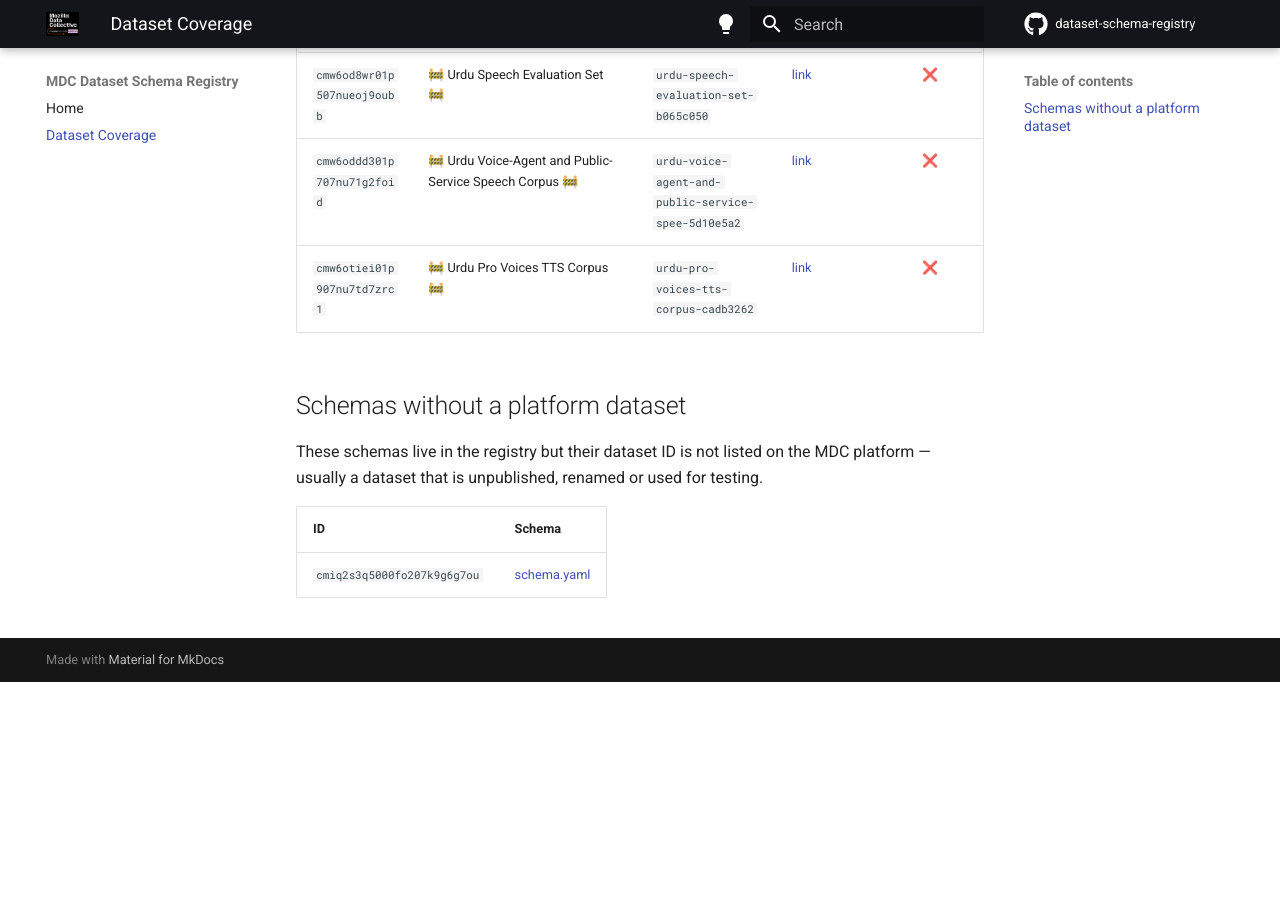
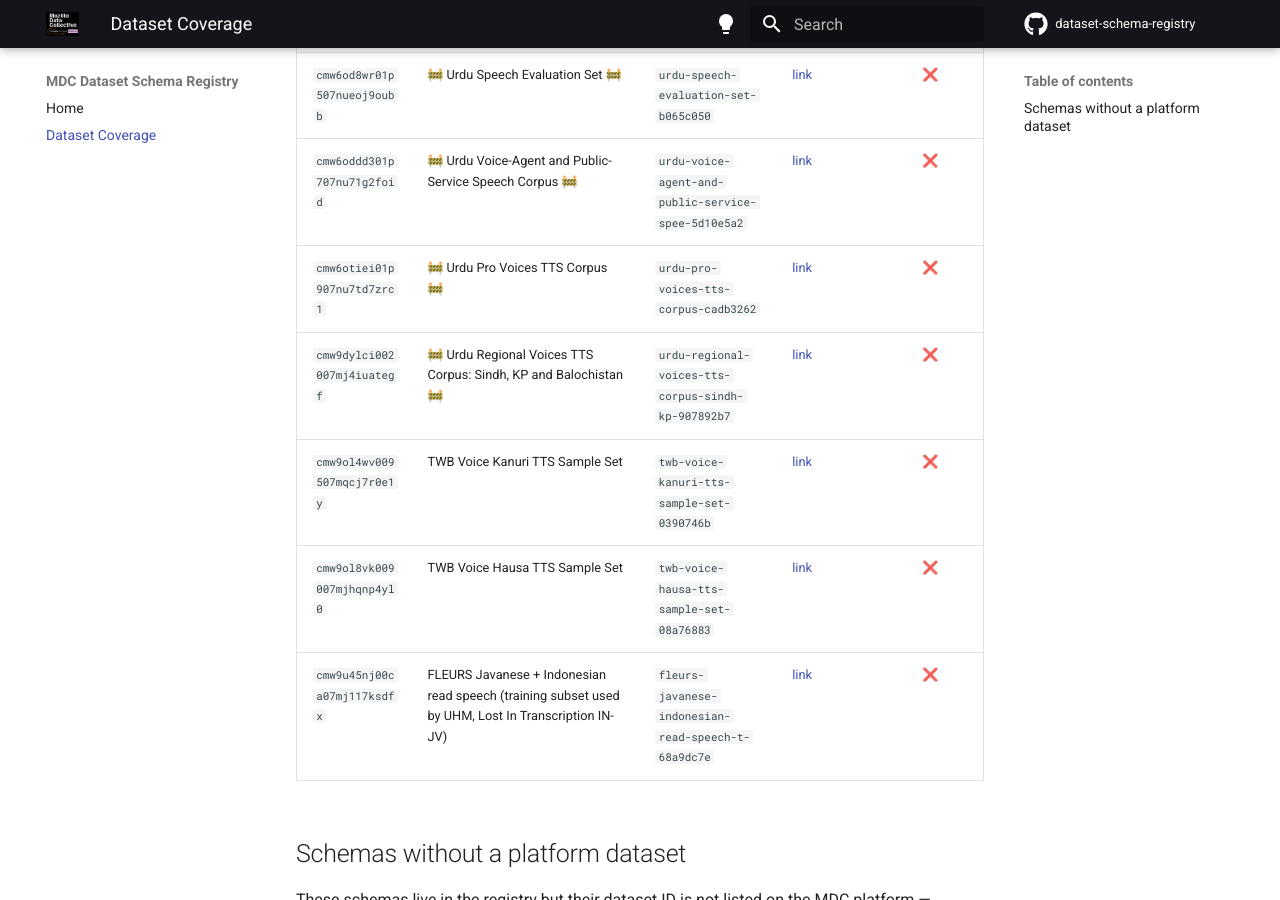
Before and after one commit to Mozilla-Data-Collective/dataset-schema-registry, an MkDocs documentation site: the page built from docs/dataset-coverage.md, in a window 1280 px wide and 900 px high, scrolled down 128899 px. Built offline with MkDocs 1.6.1 and Material for MkDocs 9.7.7, drawn with Linux system fonts in a browser that asks for light colours; comment, search, counter and statistics services are not loaded; before the commit the page ends 129581 px from its top, so only the background shows below that; part of the change alters nothing that is shown; some of the changed text lies outside the part shown.

Commit message:
chore: update registry index and dataset coverage [skip ci]

```diff
--- a/docs/dataset-coverage.md
+++ b/docs/dataset-coverage.md
@@ -12,10 +12,10 @@ data programmatically.
     `registry/<dataset_id>/schema.yaml` file.  See the
     [Home](index.md) for details.
 
-**Last updated:** 2026-11-08
-**Total datasets in sitemap:** 1233
+**Last updated:** 2026-11-10
+**Total datasets in sitemap:** 1237
 **Schemas registered:** 419 ✅
-**Schemas missing:** 814 ❌
+**Schemas missing:** 818 ❌
 
 | ID | Name | Slug | Dataset page | Schema registered |
 |----|------|------|-------------|:-----------------:|
@@ -1240,7 +1240,7 @@ data programmatically.
 | `cmw27i5lm000708moo1vjjdql` | Biblioteca Digital del Ministerio de Educación de Chile (2026) | `biblioteca-digital-del-ministerio-de-edu-cf3e4c7a` | [link](https://mozilladatacollective.com/datasets/cmw27i5lm000708moo1vjjdql) | ❌ |
 | `cmw2gjt1j004007mlwpkfmp3v` | Dholuo Agricultural Spontaneous Speech Dataset | `dholuo-agricultural-spontaneous-speech-d-4004ff08` | [link](https://mozilladatacollective.com/datasets/cmw2gjt1j004007mlwpkfmp3v) | ❌ |
 | `cmw3utp0g005b06modoh1r9cp` | Synthetic Spanish–English Code-Switching Speech (DS-3) | `synthetic-spanish-english-code-switching-c488a000` | [link](https://mozilladatacollective.com/datasets/cmw3utp0g005b06modoh1r9cp) | ❌ |
-| `cmw3vtz9k006e07nu9rzewuh7` | Saraiki Studio TTS Dataset — 63 Hours, 3 Speakers | `saraiki-studio-tts-dataset-63-hours-3-sp-125e98ee` | [link](https://mozilladatacollective.com/datasets/cmw3vtz9k006e07nu9rzewuh7) | ❌ |
+| `cmw3vtz9k006e07nu9rzewuh7` | Saraiki Studio TTS Dataset — 63 Hours, 3 Speakers | `saraiki-studio-tts-dataset-63-hours-3-sp-d8bacd97` | [link](https://mozilladatacollective.com/datasets/cmw3vtz9k006e07nu9rzewuh7) | ❌ |
 | `cmw55bnm300vs07nukjj2iykd` | Pashto Single-Speaker Spontaneous Vlog Speech Corpus | `pashto-single-speaker-spontaneous-vlog-s-9e157f9b` | [link](https://mozilladatacollective.com/datasets/cmw55bnm300vs07nukjj2iykd) | ❌ |
 | `cmw574b6z00xi06mo4dchu497` | 🚧 Demographically-balanced Urdu Read-Speech TTS Corpus (500 hours) 🚧 | `demographically-balanced-urdu-read-speec-8a148f7c` | [link](https://mozilladatacollective.com/datasets/cmw574b6z00xi06mo4dchu497) | ❌ |
 | `cmw5a9y2y00zs06moeni1lt98` | BibleTTS Hausa - Aligned Bible Speech | `bibletts-hausa-aligned-bible-speech-ff7b9295` | [link](https://mozilladatacollective.com/datasets/cmw5a9y2y00zs06moeni1lt98) | ❌ |
@@ -1252,6 +1252,10 @@ data programmatically.
 | `cmw6od8wr01p507nueoj9oubb` | 🚧 Urdu Speech Evaluation Set 🚧 | `urdu-speech-evaluation-set-b065c050` | [link](https://mozilladatacollective.com/datasets/cmw6od8wr01p507nueoj9oubb) | ❌ |
 | `cmw6oddd301p707nu71g2foid` | 🚧 Urdu Voice-Agent and Public-Service Speech Corpus 🚧 | `urdu-voice-agent-and-public-service-spee-5d10e5a2` | [link](https://mozilladatacollective.com/datasets/cmw6oddd301p707nu71g2foid) | ❌ |
 | `cmw6otiei01p907nu7td7zrc1` | 🚧 Urdu Pro Voices TTS Corpus 🚧 | `urdu-pro-voices-tts-corpus-cadb3262` | [link](https://mozilladatacollective.com/datasets/cmw6otiei01p907nu7td7zrc1) | ❌ |
+| `cmw9dylci002007mj4iuategf` | 🚧 Urdu Regional Voices TTS Corpus: Sindh, KP and Balochistan 🚧 | `urdu-regional-voices-tts-corpus-sindh-kp-907892b7` | [link](https://mozilladatacollective.com/datasets/cmw9dylci002007mj4iuategf) | ❌ |
+| `cmw9ol4wv009507mqcj7r0e1y` | TWB Voice Kanuri TTS Sample Set | `twb-voice-kanuri-tts-sample-set-0390746b` | [link](https://mozilladatacollective.com/datasets/cmw9ol4wv009507mqcj7r0e1y) | ❌ |
+| `cmw9ol8vk009007mjhqnp4yl0` | TWB Voice Hausa TTS Sample Set | `twb-voice-hausa-tts-sample-set-08a76883` | [link](https://mozilladatacollective.com/datasets/cmw9ol8vk009007mjhqnp4yl0) | ❌ |
+| `cmw9u45nj00ca07mj117ksdfx` | FLEURS Javanese + Indonesian read speech (training subset used by UHM, Lost In Transcription IN-JV) | `fleurs-javanese-indonesian-read-speech-t-68a9dc7e` | [link](https://mozilladatacollective.com/datasets/cmw9u45nj00ca07mj117ksdfx) | ❌ |
 
 ## Schemas without a platform dataset
 
```
Also changed, not shown: 1 other file.
